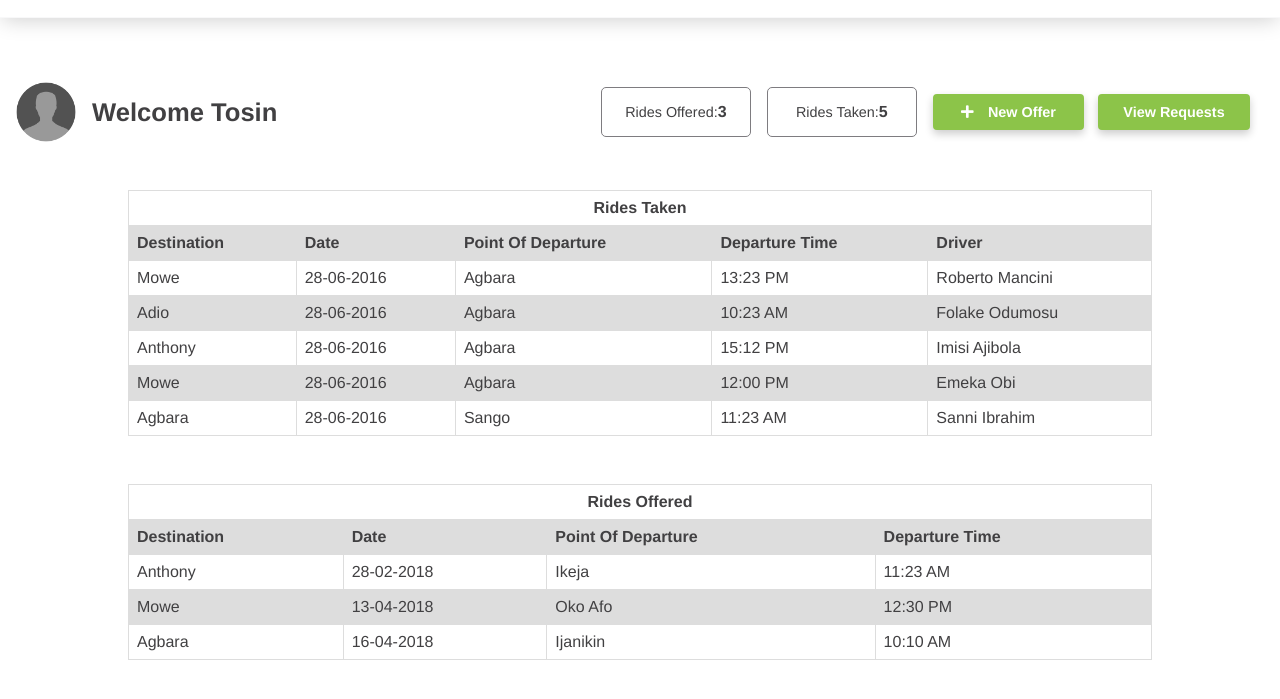
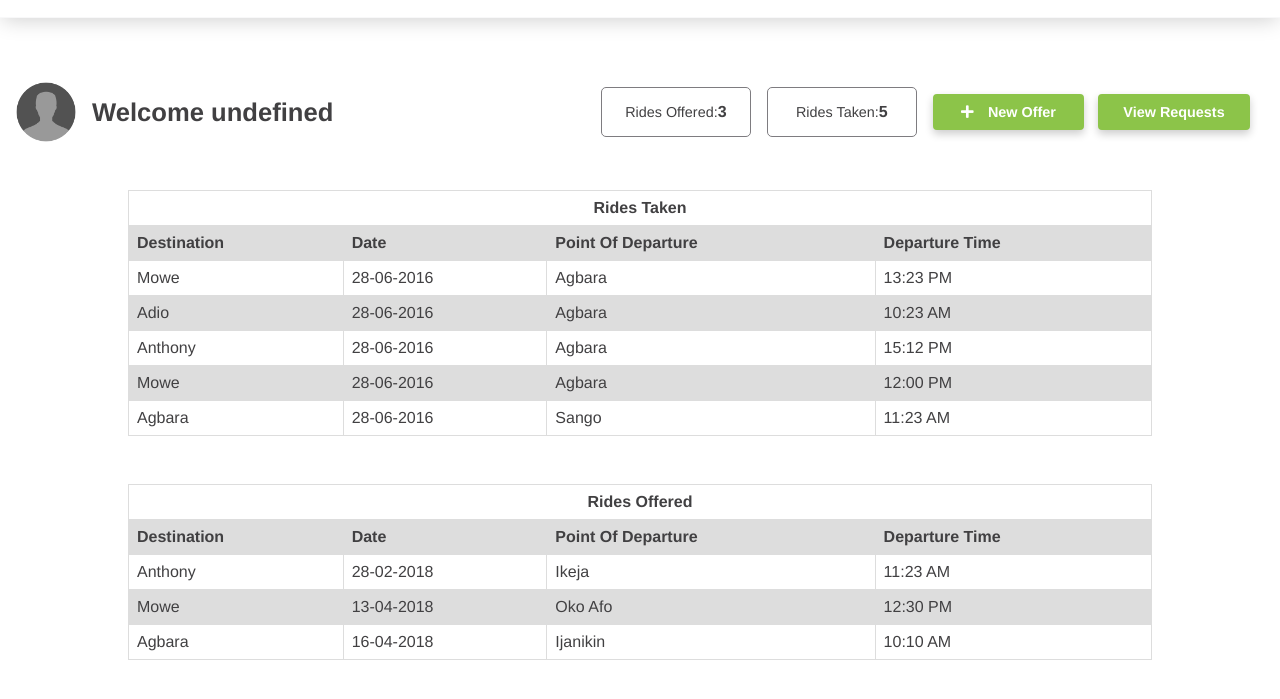
Before and after one commit to lexcorp16/ride-my-way-frontend, a website: page UI/views/dashboard.html in a window 1280 px wide. Shown: the part 51-750 px from the top of the page. Drawn offline with Linux system fonts and the light colour scheme; sample sign-in values are in the browser's storage; a web font is replaced by a local one.

Commit message:
Basic setup

```diff
--- /dev/null
+++ b/UI/scripts/dashboard.js
@@ -0,0 +1,10 @@
+const salutation = document.getElementById('salutation');
+
+const token = localStorage.getItem('token');
+const user = JSON.parse(localStorage.getItem('user'));
+
+if (!token) {
+  window.location.href = '../index.html';
+}
+
+salutation.innerHTML = `Welcome ${user.fullName}`;
--- a/UI/views/profile.html
+++ b/UI/views/dashboard.html
@@ -35,7 +35,7 @@
     <div class="details">
       <div class="information">
         <img src="../assets/images/placeholder-image.png" alt="profile-image" class="profile-image" />
-        <p class="greeting">Welcome Tosin</p>
+        <p class="greeting" id="salutation"></p>
       </div>
       <div class="information">
         <div class="ride-info">
@@ -60,42 +60,36 @@
         <th>Date</th>
         <th>Point Of Departure</th>
         <th>Departure Time</th>
-        <th>Driver</th>
       </tr>
       <tr>
         <td>Mowe</td>
         <td>28-06-2016</td>
         <td>Agbara</td>
         <td>13:23 PM</td>
-        <td>Roberto Mancini</td>
       </tr>
       <tr>
         <td>Adio</td>
         <td>28-06-2016</td>
         <td>Agbara</td>
         <td>10:23 AM</td>
-        <td>Folake Odumosu</td>
       </tr>
       <tr>
         <td>Anthony</td>
         <td>28-06-2016</td>
         <td>Agbara</td>
         <td>15:12 PM</td>
-        <td>Imisi Ajibola</td>
       </tr>
       <tr>
         <td>Mowe</td>
         <td>28-06-2016</td>
         <td>Agbara</td>
         <td>12:00 PM</td>
-        <td>Emeka Obi</td>
       </tr>
       <tr>
         <td>Agbara</td>
         <td>28-06-2016</td>
         <td>Sango</td>
         <td>11:23 AM</td>
-        <td>Sanni Ibrahim</td>
       </tr>
     </table>
     <table>
@@ -130,6 +124,7 @@
 
   </section>
 
+  <script src="../scripts/dashboard.js"></script>
   <script src="../scripts/logout.js"></script>
   <script src="../scripts/app.js"></script>
 </body>
```
Also changed, not shown: UI/views/my-offers.html (+1 -1 lines), UI/views/new-offer.html (+1 -1 lines), UI/views/offers.html (+1 -1 lines).
